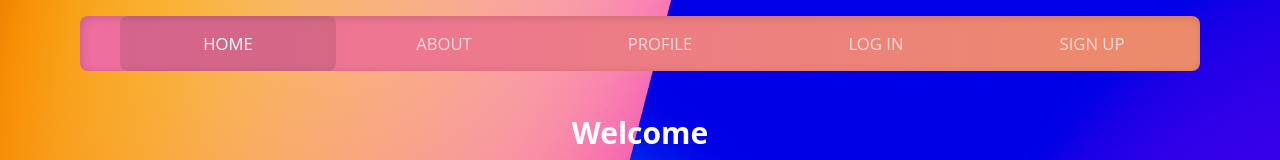
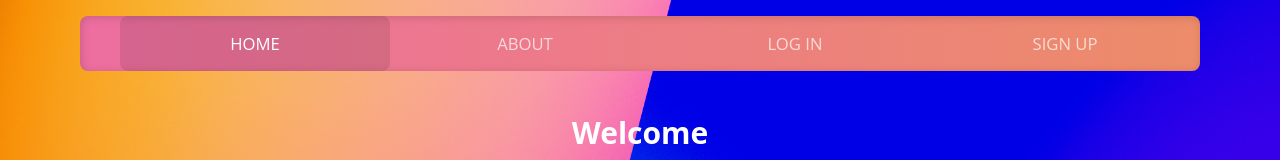
Before and after one commit to lenaimdahl/fun-fair-frontend, a React (Create React App) app: page /profile in a window 1280 px wide. Shown: the top 160 px of the page. Built offline with nearby package versions, Linux system fonts and the light colour scheme; no server answers.

Commit message:
deleted console and added turnery in navbar

```diff
--- a/src/component/MoodSelection.jsx
+++ b/src/component/MoodSelection.jsx
@@ -12,7 +12,6 @@ function MoodSelection() {
       try {
         const currentDay = moment().format("YYYY-MM-DD");
         const mood = await backendAPIInstance.getMoodForDay(currentDay);
-        console.log("Existing Mood:", mood);
         if (mood.moods.length === 0) {
           setShowMoodSelection(true);
         }
--- a/src/component/Navbar.jsx
+++ b/src/component/Navbar.jsx
@@ -12,12 +12,15 @@ function Navbar() {
   return (
     <nav className="menu">
       <ol>
+        {isLoggedIn ? null : (
           <li className="menu-item">
             <Link to={"/"}>Home</Link>
           </li>
+        )}
         <li className="menu-item">
           <Link to={"/about"}>About</Link>
         </li>
+        {!isLoggedIn ? null : (
           <li className="menu-item">
             <Link to={"/profile"}>Profile</Link>
             <ol className="sub-menu">
@@ -29,6 +32,7 @@ function Navbar() {
               </li>
             </ol>
           </li>
+        )}
         {isLoggedIn ? (
           <li className="menu-item">
             <Link
```
Also changed, not shown: src/component/Points.jsx (+4 -11 lines). Lines whose indentation alone changed are shown as unchanged.
